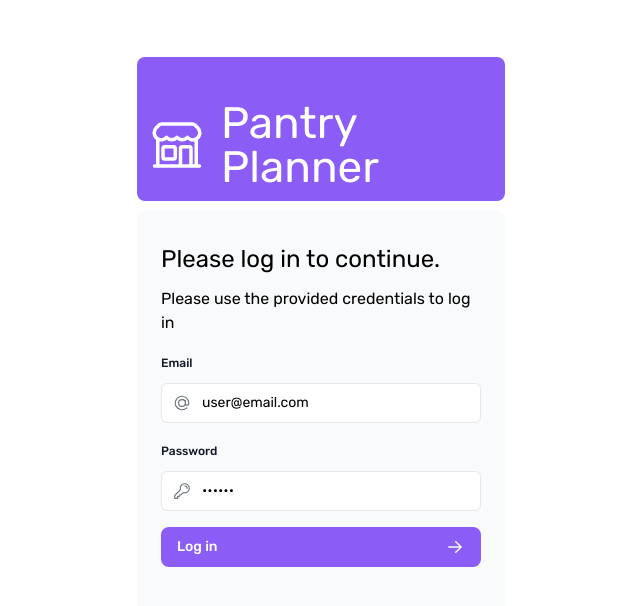
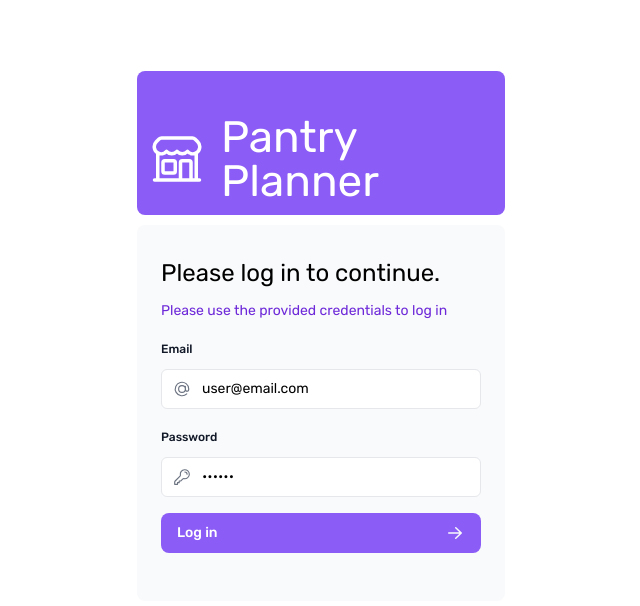
Before and after one commit to lindsaytoffolo/PantryPlanner, a Next.js app: page /login in a window 1280 px wide. Shown: the top 606 px of the page, without its empty margins (319-959 px from the left). Built offline with nearby package versions, Linux system fonts and the light colour scheme.

Commit message:
improve styling of login form

```diff
--- a/app/ui/login-form.tsx
+++ b/app/ui/login-form.tsx
@@ -13,7 +13,9 @@ export default function LoginForm() {
         <form action={formAction} className="space-y-3">
             <div className="flex-1 rounded-lg bg-gray-50 px-6 pb-4 pt-8">
                 <h1 className="mb-3 text-2xl">Please log in to continue.</h1>
-                Please use the provided credentials to log in
+                <p className="text-violet-700 text-sm">
+                    Please use the provided credentials to log in
+                </p>
                 <div className="w-full">
                     <div>
                         <label
```
